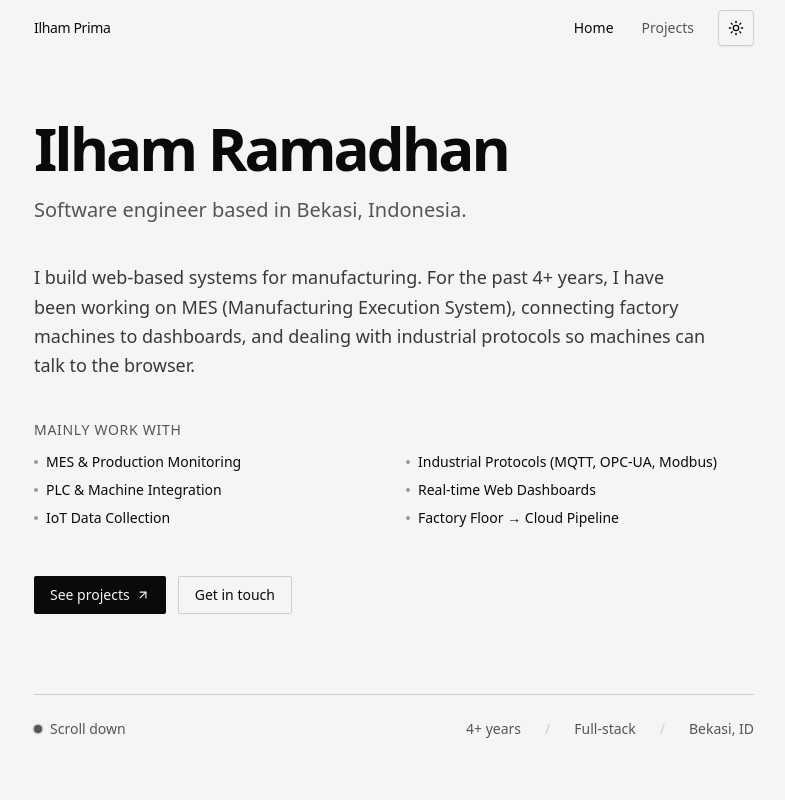
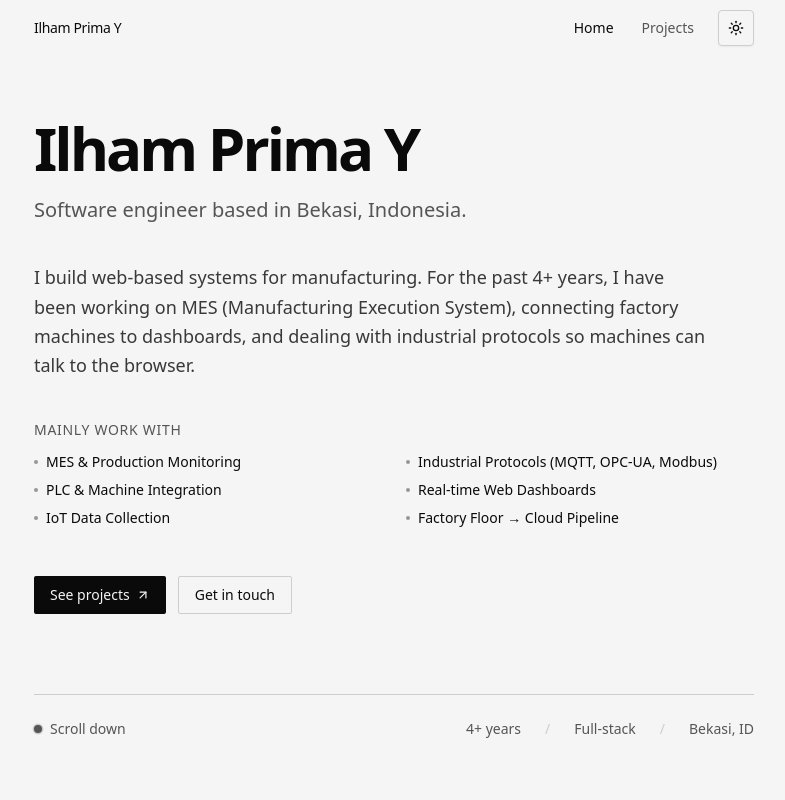
Before and after one commit to ilhamkibo/kibo-projects-hub, a Next.js app: page / in a window 1280 px wide. Shown: the top 800 px of the page, without its empty margins (246-1031 px from the left). Built offline with nearby package versions, Linux system fonts and the light colour scheme.

Commit message:
Update name from 'Ilham Ramadhan/Prima' to 'Ilham Prima Y'
Updated name across footer, navbar, hero section, and contact section.

```diff
--- a/src/components/layouts/footer.tsx
+++ b/src/components/layouts/footer.tsx
@@ -41,7 +41,7 @@ export function Footer() {
               href="/"
               className="text-sm font-medium tracking-tight hover:opacity-60 transition-opacity"
             >
-              Ilham Ramadhan
+              Ilham Prima Y
             </Link>
             <p className="text-sm text-muted-foreground leading-relaxed">
               Software engineer based in Bekasi, building web systems for
--- a/src/components/layouts/navbar.tsx
+++ b/src/components/layouts/navbar.tsx
@@ -42,7 +42,7 @@ export function Navbar() {
           href="/"
           className="text-sm font-medium tracking-tight hover:opacity-60 transition-opacity"
         >
-          Ilham Prima
+          Ilham Prima Y
         </Link>
 
         <div className="flex items-center gap-1">
--- a/src/components/pages/home/contact-section.tsx
+++ b/src/components/pages/home/contact-section.tsx
@@ -8,7 +8,7 @@ const socialLinks = [
   },
   {
     name: "LinkedIn",
-    handle: "Ilham Ramadhan",
+    handle: "Ilham Prima Y",
     href: "https://linkedin.com/in",
   },
   {
--- a/src/components/pages/home/hero-section.tsx
+++ b/src/components/pages/home/hero-section.tsx
@@ -9,7 +9,7 @@ export function HeroSection() {
           {/* Top — Name & Location */}
           <div className="space-y-4">
             <h1 className="text-4xl sm:text-5xl md:text-6xl font-bold tracking-tighter leading-[1.05]">
-              Ilham Ramadhan
+              Ilham Prima Y
             </h1>
             <p className="text-lg sm:text-xl text-muted-foreground leading-snug max-w-xl">
               Software engineer based in Bekasi, Indonesia.
```
